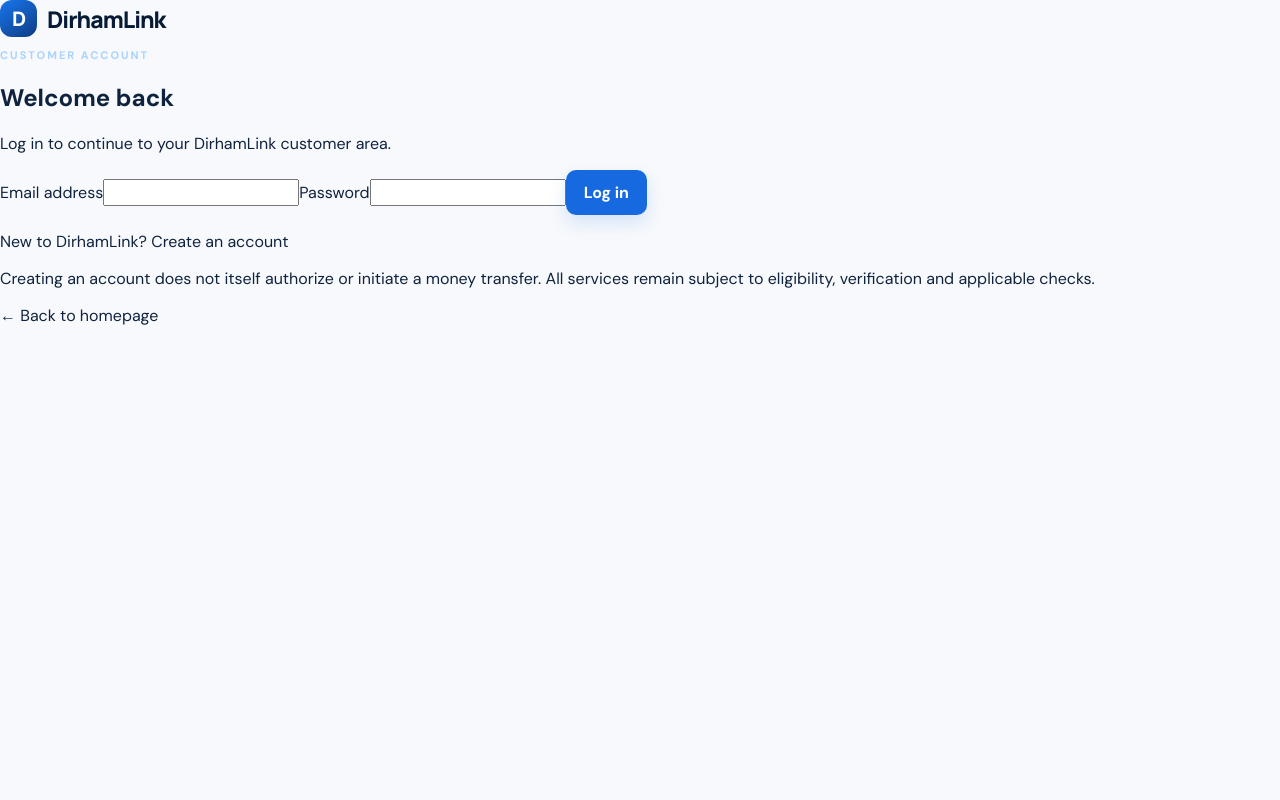
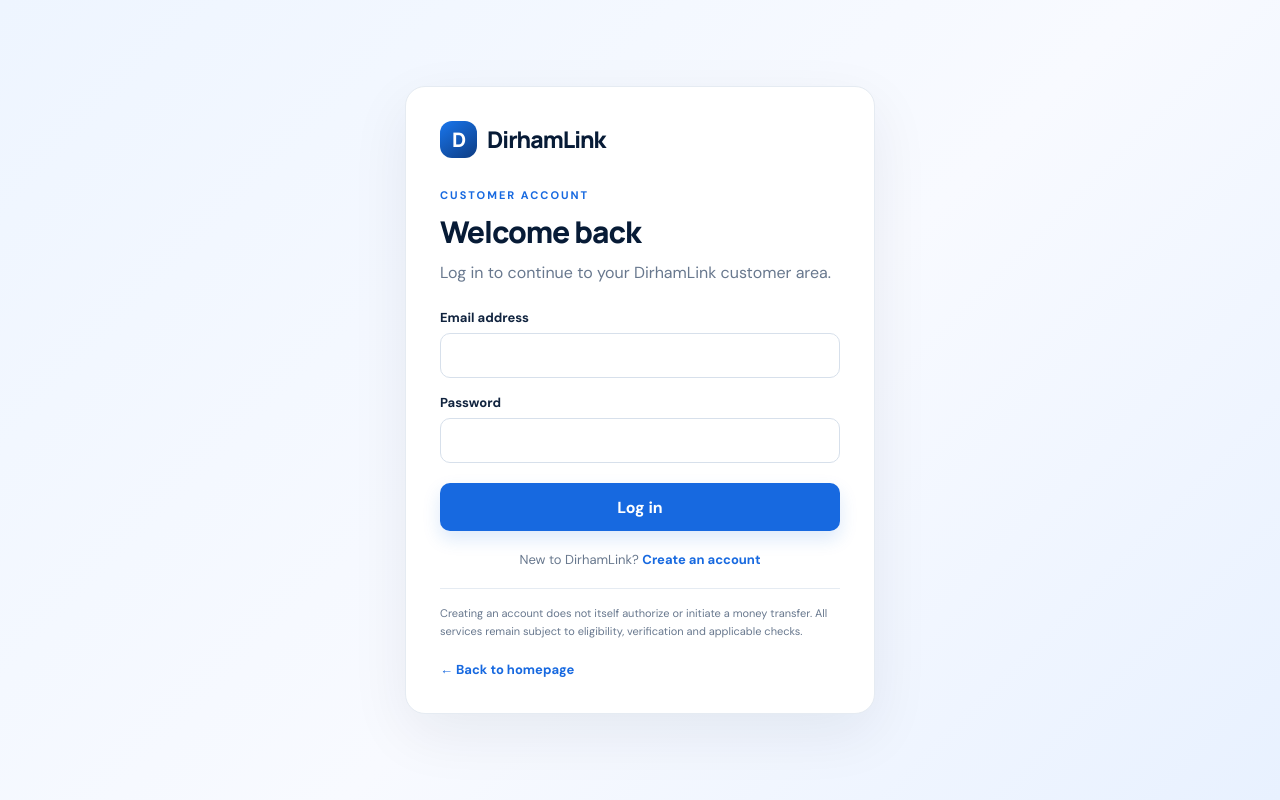
Before and after one commit to dirhamlink/dirhamlink-website, a Next.js app: page /login in a window 1280 px wide. Built offline with nearby package versions, Linux system fonts and the light colour scheme; no server answers.

Commit message:
Style customer login and registration pages

```diff
--- a/app/globals.css
+++ b/app/globals.css
@@ -114,3 +114,28 @@ button, input, select { font: inherit; }
   .calculator { padding: 23px; }
   .cta, .footer-row { align-items: flex-start; flex-direction: column; }
 }
+
+
+/* Customer authentication */
+.auth-page { min-height: 100vh; padding: 36px 16px; display: grid; place-items: center; background: linear-gradient(135deg, #eef5ff, #f8faff 55%, #e8f1ff); }
+.auth-card { width: min(100%, 470px); padding: 34px; border: 1px solid var(--line); border-radius: 20px; background: #fff; box-shadow: 0 20px 60px #10233e12; }
+.auth-brand { margin-bottom: 30px; }
+.auth-eyebrow { color: var(--blue); margin: 0 0 9px; }
+.auth-card h1 { font: 800 30px Manrope, sans-serif; letter-spacing: -1px; margin: 0 0 8px; color: var(--navy); }
+.auth-intro { color: var(--muted); line-height: 1.6; margin: 0 0 24px; overflow-wrap: anywhere; }
+.auth-form { display: grid; gap: 16px; }
+.auth-form label { display: grid; gap: 7px; font-size: 13px; font-weight: 700; color: var(--ink); }
+.auth-form input { width: 100%; padding: 13px 14px; border: 1px solid #d7e0eb; border-radius: 10px; outline: none; background: #fff; color: var(--ink); }
+.auth-form input:focus { border-color: var(--blue); box-shadow: 0 0 0 3px #1769e018; }
+.auth-form small { color: var(--muted); font-weight: 400; }
+.auth-submit { width: 100%; min-height: 48px; margin-top: 4px; }
+.auth-submit:disabled { opacity: .65; cursor: wait; }
+.auth-error, .auth-success { padding: 11px 12px; border-radius: 9px; font-size: 13px; line-height: 1.5; overflow-wrap: anywhere; }
+.auth-error { color: #a32626; background: #fff0f0; }
+.auth-success { color: #126744; background: #eaf8f1; }
+.auth-switch { text-align: center; color: var(--muted); font-size: 13px; margin: 20px 0; }
+.auth-switch a, .auth-home { color: var(--blue); font-weight: 700; }
+.auth-disclaimer { color: var(--muted); font-size: 11px; line-height: 1.6; border-top: 1px solid var(--line); padding-top: 16px; }
+.auth-home { display: inline-block; margin-top: 10px; font-size: 13px; }
+.account-notice { padding: 15px; margin: 18px 0; border-radius: 12px; background: #f1f6fd; color: #425873; font-size: 13px; line-height: 1.65; }
+@media (max-width: 480px) { .auth-card { padding: 25px 20px; } }
```
